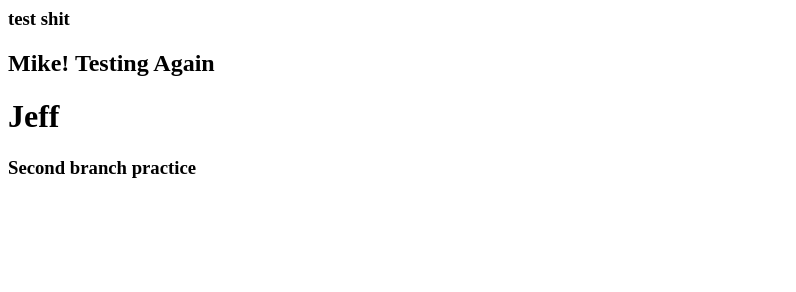
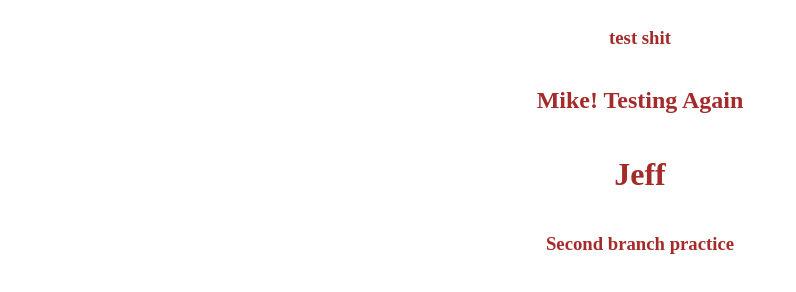
Before and after one commit to jgl3hb/git-comm-practice, a plain HTML site: page index.html in a window 1280 px wide. Shown: the whole page, without its empty margins (0-796 px from the left). Drawn offline with Linux system fonts and the light colour scheme.

Commit message:
Some styling

```diff
--- a/index.html
+++ b/index.html
@@ -1,3 +1,14 @@
+<!DOCTYPE html>
+<html lang="en">
+<head>
+  <meta charset="UTF-8">
+  <meta http-equiv="X-UA-Compatible" content="IE=edge">
+  <meta name="viewport" content="width=device-width, initial-scale=1.0">
+  <link rel="stylesheet" href="/style.css">
+  <title>Document</title>
+</head>
+<body>
+
 
 <h3>test shit</h3>
 
@@ -6,3 +17,6 @@
 <h1>Jeff</h1>
 
 <h3>Second branch practice</h3>
+
+</body>
+</html>
--- /dev/null
+++ b/style.css
@@ -0,0 +1,7 @@
+body{
+  display:flex;
+  align-items: center;
+  justify-content: center;
+  flex-direction: column;
+  color: brown;
+}
```
